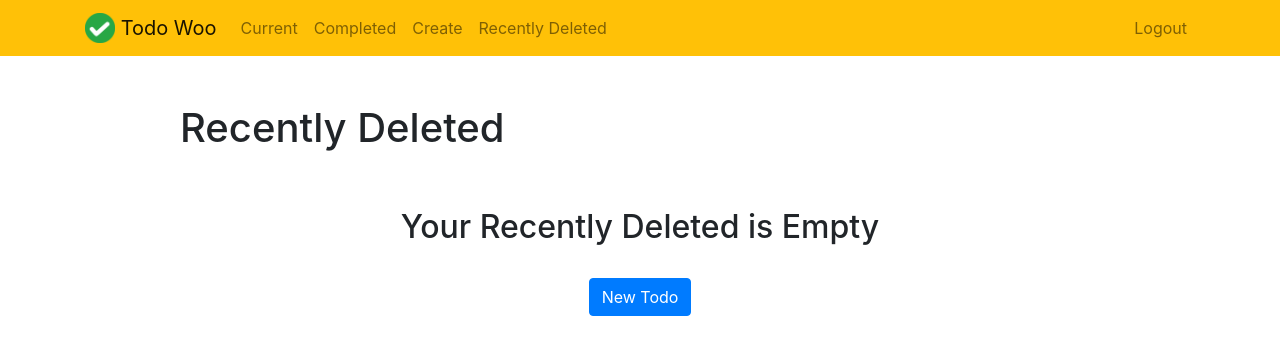
After one commit to raghulkrishna/django-todo-app, a Django app: page /recentlydeleted/ in a window 1280 px wide. The commit adds this page. Shown: the top 355 px of the page. Run offline with Django 3.2, Linux system fonts and the light colour scheme; a user stored in the database is signed in; tables that the repository leaves empty hold one stand-in row (values such as "Sample post"); some libraries are stand-ins or nearby versions.

Commit message:
recently deleted feature

```diff
--- a/to_do/urls.py
+++ b/to_do/urls.py
@@ -19,18 +19,20 @@ from todo import views
 
 urlpatterns = [
     path('admin/', admin.site.urls),
-path('home/',views.home,name = 'home'),
+    path('home/',views.home,name = 'home'),
     path('current/',views.currenttodos,name = 'currenttodos'),
-path('create/',views.createtodos,name = 'createtodo'),
-path('completed/',views.completedtodos,name = 'completedtodos'),
-
+    path('create/',views.createtodos,name = 'createtodo'),
+    path('completed/',views.completedtodos,name = 'completedtodos'),
+    path('recentlydeleted/',views.recentlydeleted,name = 'recentlydeleted'),
     path('todo/<int:todo_pk>', views.viewtodo, name='viewtodo'),
     path('todo/<int:todo_pk>/complete', views.completetodo, name='completetodo'),
-path('todo/<int:todo_pk>/delete', views.deletetodo, name='deletetodo'),
+    path('todo/<int:todo_pk>/delete', views.deletetodo, name='deletetodo'),
+    path('todo/<int:todo_pk>/deletecomplete', views.deletecompletetodo, name='deletecompletetodo'),
+
 
     #Auth
     path('signupuser/',views.signupuser,name = 'signupuser'),
-path('logoutuser/',views.logoutuser,name = 'logoutuser'),
-path('loginuser/',views.loginuser,name = 'loginuser')
+    path('logoutuser/',views.logoutuser,name = 'logoutuser'),
+    path('loginuser/',views.loginuser,name = 'loginuser')
 
 ]
--- a/todo/models.py
+++ b/todo/models.py
@@ -6,7 +6,7 @@ class Todo(models.Model):
     memo = models.TextField(blank=True)
     created = models.DateTimeField(auto_now_add=True)
     datecompleted = models.DateTimeField(null=True, blank=True)
-
+    deleted =  models.DateTimeField(null=True, blank=True)
     user = models.ForeignKey(User,on_delete=models.CASCADE)
     prio = (('H','High'),('M','Medium'),('L','Low'))
     priority = models.CharField(max_length=1, choices=prio)
--- a/todo/templates/todo/base.html
+++ b/todo/templates/todo/base.html
@@ -38,6 +38,10 @@
                     <a class="nav-link" href="{% url 'createtodo' %}">Create</a>
                 </li>
 
+                <li class="nav-item {{ recentlydeleted }}">
+                    <a class="nav-link" href="{% url 'recentlydeleted' %}">Recently Deleted</a>
+                </li>
+
         </ul>
     {% endif %}
     <ul class="navbar-nav ml-auto">
--- /dev/null
+++ b/todo/templates/todo/recentlydeleted.html
@@ -0,0 +1,40 @@
+{% extends "todo/base.html" %}
+
+{% block content %}
+
+
+
+<div class="row justify-content-center mt-5">
+        <div class="col-md-10">
+            {% if todos %}
+                 <h1>{{ todos.count }} Recently Deleted Todo{{ todos.count|pluralize }}</h1>
+            {% else %}
+                           <h1>Recently Deleted</h1>
+            {% endif %}
+        </div>
+    </div>
+    <div class="row justify-content-center mt-5">
+        <div class="col-md-10">
+        {% if todos %}
+            <div class="list-group">
+                {% for todo in todos %}
+                    <li  class="list-group-item list-group-item-info" > {{ todo.title }} - {{ todo.deleted }}<div class="d-grid gap-2 d-md-flex justify-content-md-end"> <button type="button" class="btn btn-danger" onclick="$('#delete').click()">Delete</button> </div></li>
+                <form style='display: none;' method="POST" action="{% url 'deletecompletetodo' todo.id %}">
+        {% csrf_token %}
+        <button id="delete" type="submit">Delete</button>
+    </form>
+                {% endfor %}
+            </div>
+        {% else %}
+            <div class="text-center">
+                <h2>Your Recently Deleted is Empty</h2>
+            <br>
+            <a role="button" class="btn btn-primary" href="{% url 'createtodo' %}">New Todo</a>
+            </div>
+        {% endif %}
+
+
+        </div>
+    </div>
+
+{% endblock %}
--- a/todo/views.py
+++ b/todo/views.py
@@ -49,7 +49,7 @@ def loginuser(request):
 
 @login_required()
 def currenttodos(request):
-    todos = Todo.objects.filter(user=request.user, datecompleted__isnull=True)
+    todos = Todo.objects.filter(user=request.user, datecompleted__isnull=True,deleted__isnull=True)
     return render(request, 'todo/currenttodos.html', {'todos': todos})
 
 
@@ -97,11 +97,28 @@ def completetodo(request, todo_pk):
 
 
 @login_required()
+def recentlydeleted(request):
+    todos = Todo.objects.filter(user=request.user,deleted__isnull=False)
+    return render(request,'todo/recentlydeleted.html',{'todos': todos})
+
+
+
+@login_required()
 def deletetodo(request, todo_pk):
     todo = get_object_or_404(Todo, pk=todo_pk, user=request.user)
     if request.method == 'POST':
+        print(todo.title,"delete")
+        todo.deleted = timezone.now()
+        todo.save()
+        return redirect('currenttodos')
+
+@login_required()
+def deletecompletetodo(request, todo_pk):
+    todo = get_object_or_404(Todo, pk=todo_pk, user=request.user)
+    if request.method == 'POST':
         todo.delete()
-        return redirect('currenttodos')
+        return redirect('recentlydeleted')
+
 
 
 @login_required()
```
Also changed, not shown: db.sqlite3, todo/migrations/0005_todo_deleted.py (added), todo/templates/todo/viewtodo.html (line endings or trailing spaces).
